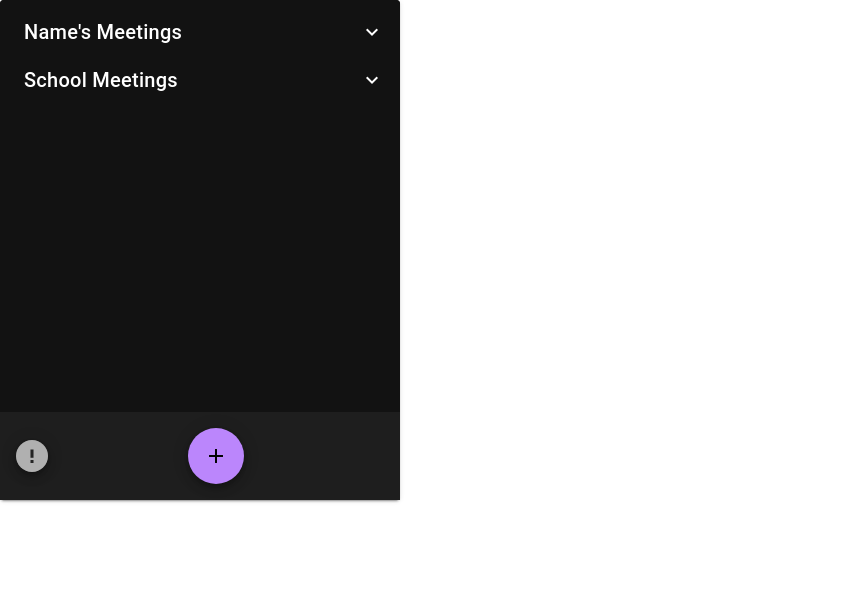
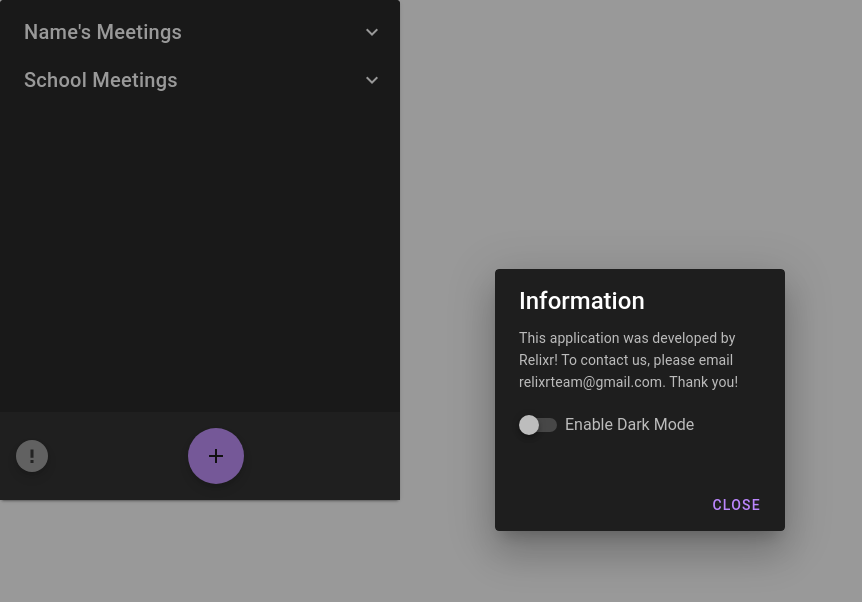
Before and after one commit to PhoebeK99/A-ZoomManager, a Vue app: page / in a window 1280 px wide. Both pictures are taken after a click on the button 32 px from the left and 456 px from the top of the page. Shown: the top 602 px of the page, without its empty margins (0-862 px from the left). Built offline with nearby package versions, Linux system fonts and the light colour scheme.

Commit message:
Added information modal with preliminary design

```diff
--- a/src/components/Footer.vue
+++ b/src/components/Footer.vue
@@ -14,6 +14,7 @@
 
       <v-card-title color="#242424">
            <v-btn
+              @click.stop = "infoDialog = true"
               color="#979797"
               fab
               x-small
@@ -198,17 +199,53 @@
         </v-card-actions>
       </v-card>
     </v-dialog>
+      <v-dialog
+        v-model = "infoDialog"
+        max-width="290"
+        dark
+      >
+      <v-card>
+        <v-card-title class="headline">
+         Information
+        </v-card-title>
 
+        <v-card-text>
+This application was developed by Relixr! To contact us, please email relixrteam@gmail.com. Thank you!
+
+              <v-switch
+                  v-model="enabled"
+                  color= "primary"
+                  label = "Enable Dark Mode"
+                ></v-switch>
+        </v-card-text>
+        <v-card-actions>
+          <v-spacer></v-spacer>
+
+          <v-btn
+            color="primary"
+            text
+            @click="infoDialog = false"
+          >
+            Close
+          </v-btn>
+        </v-card-actions>
+      </v-card>
+    </v-dialog>
       </v-card-title>
     </v-card>
   </v-footer>
 </template>
 
 <script>
+import InfoModal from "./InfoModal"
 
 export default {
+  components: {
+    InfoModal
+  },
   data() {
     return {
+     infoDialog: false,
       categoryDialog: false,
       meetingDialog: false,
       addCategory:null,
--- /dev/null
+++ b/src/components/InfoModal.vue
@@ -0,0 +1,48 @@
+<template>
+     <v-dialog
+    v-model = "infoDialog"
+    max-width="290"
+    >
+      <v-card>
+        <v-card-title class="headline">
+          Use Google's location service?
+        </v-card-title>
+
+        <v-card-text>
+          Let Google help apps determine location. This means sending anonymous location data to Google, even when no apps are running.
+        </v-card-text>
+
+        <v-card-actions>
+          <v-spacer></v-spacer>
+
+          <v-btn
+            color="green darken-1"
+            text
+            @click="dialog = false"
+          >
+            Disagree
+          </v-btn>
+
+          <v-btn
+            color="green darken-1"
+            text
+            @click="dialog = false"
+          >
+            Agree
+          </v-btn>
+        </v-card-actions>
+      </v-card>
+    </v-dialog>
+</template>
+
+<script>
+
+export default{
+  name: 'infoModal',
+  data(){
+      return{
+           infoDialog: false,
+      }
+  }
+}
+</script>
```
